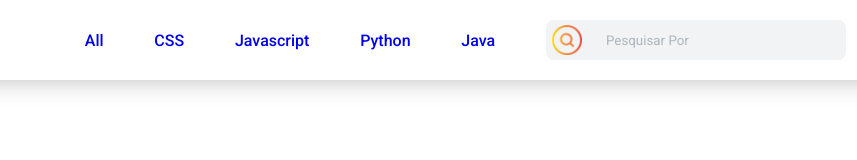
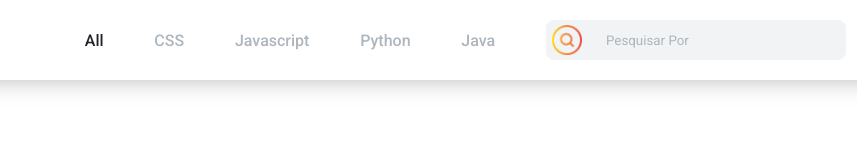
Before and after one commit to GuilhermeSchulz/m2-entrega-criando-menu-responsivo-GuilhermeSchulz, a plain HTML site: page index.html in a window 1280 px wide. Shown: the full height of the page, 192-1049 px from the left. Drawn offline with Linux system fonts and the light colour scheme.

Commit message:
ajustado links

```diff
--- a/src/styles/containers.css
+++ b/src/styles/containers.css
@@ -25,12 +25,12 @@
     height: 100%;
     justify-content: space-evenly;
 }
-.header__container__nav > ul > li{
+.header__container__nav > ul > li >a{
     font-size: var(--text-size-1);
     font-weight: var(--font-weight-medium);
     color: var(--grey-3);
 }
-.header__container__nav > ul > li:nth-child(1){
+.header__container__nav > ul > li:nth-child(1) >a{
     color: var(--grey-1);
 }
 .header__container__nav{
```
